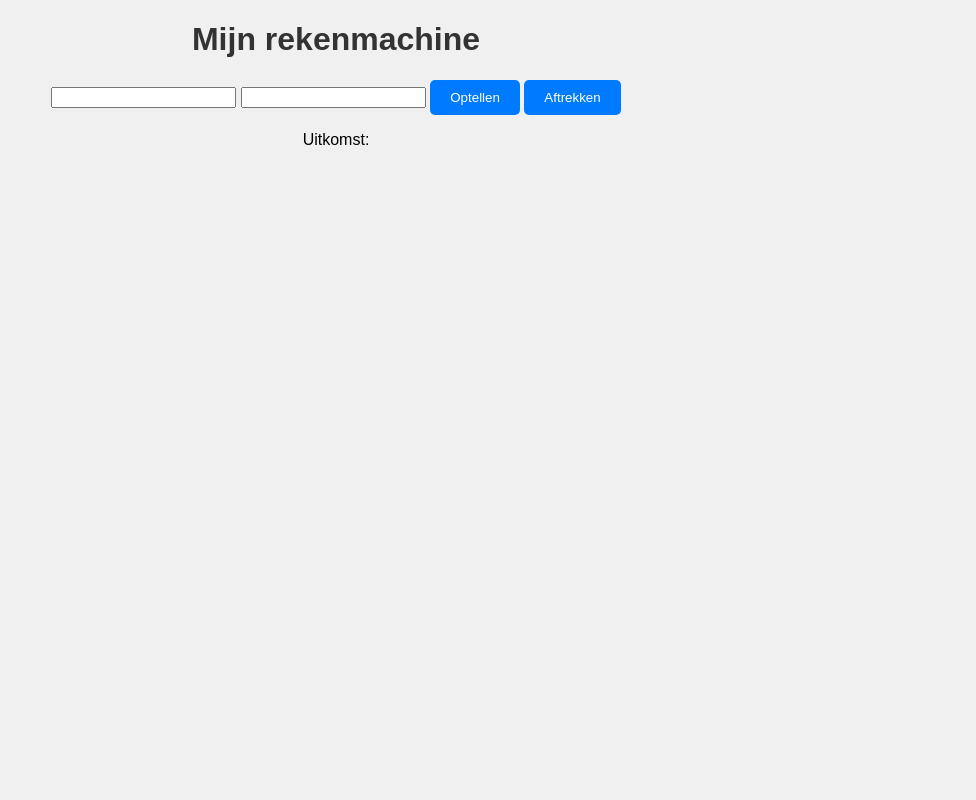
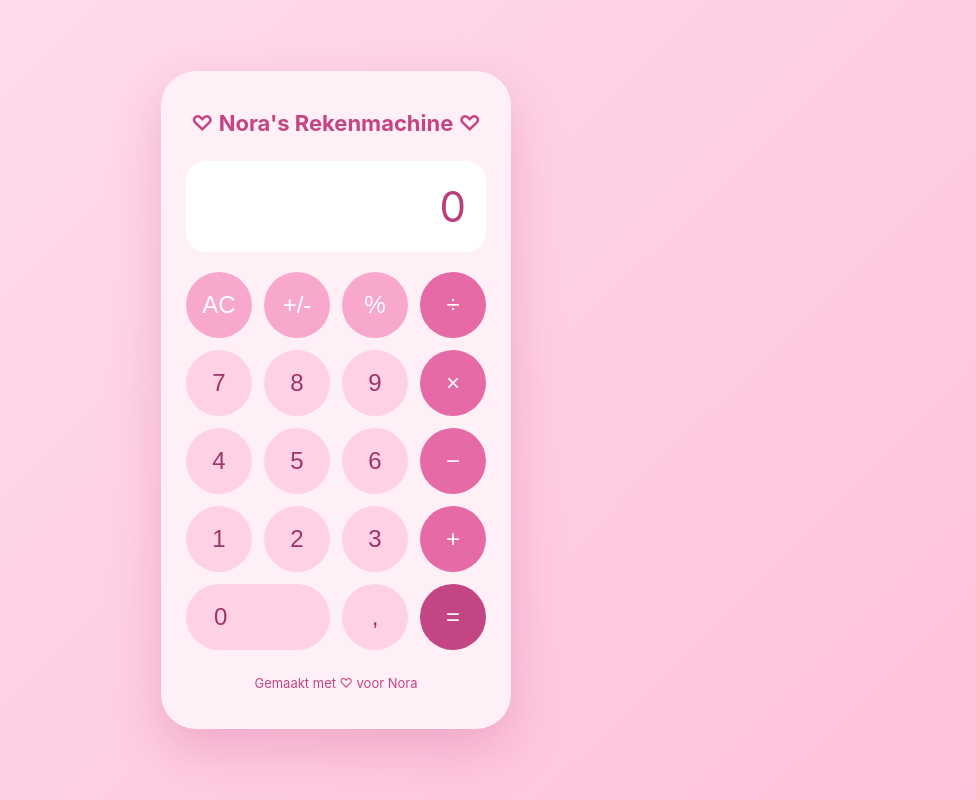
Before and after one commit to geeleendje/mijn-eerste-app, a plain HTML site: page index.html in a window 1280 px wide. Shown: the whole page, without its empty margins (304-1280 px from the left). Drawn offline with Linux system fonts and the light colour scheme.

Commit message:
Nora's Rekenmachine - nieuw ontwerp en functionaliteiten

```diff
--- a/index.html
+++ b/index.html
@@ -1,24 +1,47 @@
 <!DOCTYPE html>
 <html lang="nl">
-
 <head>
     <meta charset="UTF-8">
-    <title>Mijn eerste rekenmachine</title>
+    <meta name="viewport" content="width=device-width, initial-scale=1.0">
+    <title>Nora's Rekenmachine</title>
     <link rel="stylesheet" href="style.css">
 </head>
-
 <body>
 
-    <h1>Mijn rekenmachine</h1>
+    <div class="calculator">
+        <h1>♡ Nora's Rekenmachine ♡</h1>
 
-    <input type="number" id="getal1">
+        <div class="display" id="display">0</div>
 
-    <input type="number" id="getal2">
+        <div class="buttons">
+            <button class="special" onclick="clearDisplay()">AC</button>
+            <button class="special" onclick="toggleSign()">+/-</button>
+            <button class="special" onclick="percentage()">%</button>
+            <button class="operator" onclick="setOperator('/')">÷</button>
 
-<button onclick="optellen()">Optellen</button>
-<button onclick="aftrekken()">Aftrekken</button>
-<p>Uitkomst: <span id="uitkomst"></span></p>
-<script src="script.js"></script>
+            <button onclick="appendNumber('7')">7</button>
+            <button onclick="appendNumber('8')">8</button>
+            <button onclick="appendNumber('9')">9</button>
+            <button class="operator" onclick="setOperator('*')">×</button>
+
+            <button onclick="appendNumber('4')">4</button>
+            <button onclick="appendNumber('5')">5</button>
+            <button onclick="appendNumber('6')">6</button>
+            <button class="operator" onclick="setOperator('-')">−</button>
+
+            <button onclick="appendNumber('1')">1</button>
+            <button onclick="appendNumber('2')">2</button>
+            <button onclick="appendNumber('3')">3</button>
+            <button class="operator" onclick="setOperator('+')">+</button>
+
+            <button class="zero" onclick="appendNumber('0')">0</button>
+            <button onclick="appendNumber('.')">,</button>
+            <button class="equals" onclick="calculate()">=</button>
+        </div>
+
+        <p class="footer">Gemaakt met ♡ voor Nora</p>
+    </div>
+
+    <script src="script.js"></script>
 </body>
-
 </html>
--- a/script.js
+++ b/script.js
@@ -1,16 +1,104 @@
-function optellen() {
-    let getal1 = Number(document.getElementById("getal1").value);
-    let getal2 = Number(document.getElementById("getal2").value);
+let currentInput = "0";
+let previousInput = "";
+let operator = null;
+let shouldResetDisplay = false;
 
-    let uitkomst = getal1 + getal2;
+const display = document.getElementById("display");
 
-    document.getElementById("uitkomst").textContent = uitkomst;
+function updateDisplay() {
+    display.textContent = currentInput.replace(".", ",");
 }
-function aftrekken() {
-    let getal1 = Number(document.getElementById("getal1").value);
-    let getal2 = Number(document.getElementById("getal2").value);
 
-    let uitkomst = getal1 - getal2;
+function appendNumber(number) {
+    if (currentInput === "Fout" || shouldResetDisplay) {
+        currentInput = "0";
+        shouldResetDisplay = false;
+    }
 
-    document.getElementById("uitkomst").textContent = uitkomst;
+    if (number === "." && currentInput.includes(".")) {
+        return;
+    }
+
+    if (number === ".") {
+        currentInput += ".";
+    } else if (currentInput === "0") {
+        currentInput = number;
+    } else {
+        currentInput += number;
+    }
+
+    updateDisplay();
 }
+
+function clearDisplay() {
+    currentInput = "0";
+    previousInput = "";
+    operator = null;
+    shouldResetDisplay = false;
+    updateDisplay();
+}
+
+function toggleSign() {
+    if (currentInput === "Fout") return;
+
+    currentInput = String(-Number(currentInput));
+    updateDisplay();
+}
+
+function percentage() {
+    if (currentInput === "Fout") return;
+
+    currentInput = String(Number(currentInput) / 100);
+    updateDisplay();
+}
+
+function setOperator(op) {
+    if (currentInput === "Fout") return;
+
+    if (operator !== null && !shouldResetDisplay) {
+        calculate();
+        if (currentInput === "Fout") return;
+    }
+
+    previousInput = currentInput;
+    operator = op;
+    shouldResetDisplay = true;
+}
+
+function calculate() {
+    if (operator === null || previousInput === "") return;
+
+    const previous = Number(previousInput);
+    const current = Number(currentInput);
+
+    let result;
+
+    switch (operator) {
+        case "+":
+            result = previous + current;
+            break;
+        case "-":
+            result = previous - current;
+            break;
+        case "*":
+            result = previous * current;
+            break;
+        case "/":
+            result = current === 0 ? NaN : previous / current;
+            break;
+        default:
+            return;
+    }
+
+    currentInput = Number.isFinite(result)
+        ? String(Number(result.toPrecision(12)))
+        : "Fout";
+
+    previousInput = "";
+    operator = null;
+    shouldResetDisplay = true;
+
+    updateDisplay();
+}
+
+updateDisplay();
--- a/style.css
+++ b/style.css
@@ -1,18 +1,97 @@
+* {
+    box-sizing: border-box;
+}
+
 body {
-    background-color: #f0f0f0;
-    font-family: Arial, sans-serif;
-    text-align: center;
+    margin: 0;
+    min-height: 100vh;
+    display: flex;
+    justify-content: center;
+    align-items: center;
+    background: linear-gradient(135deg, #ffe0ef, #ffc1dc);
+    font-family: -apple-system, BlinkMacSystemFont, "Segoe UI", sans-serif;
+}
+
+.calculator {
+    width: 350px;
+    max-width: 95%;
+    background: #fff0f7;
+    padding: 25px;
+    border-radius: 35px;
+    box-shadow: 0 20px 50px rgba(190, 65, 120, 0.25);
 }
 
 h1 {
-    color: #333333;
+    text-align: center;
+    color: #c44583;
+    font-size: 22px;
+    margin-bottom: 25px;
+}
+
+.display {
+    background: #ffffff;
+    border-radius: 20px;
+    padding: 20px;
+    margin-bottom: 20px;
+    font-size: 42px;
+    text-align: right;
+    color: #b83f7b;
+    min-height: 90px;
+    overflow-wrap: anywhere;
+}
+
+.buttons {
+    display: grid;
+    grid-template-columns: repeat(4, 1fr);
+    gap: 12px;
 }
 
 button {
-    background-color: #007bff;
+    border: none;
+    border-radius: 50%;
+    aspect-ratio: 1;
+    font-size: 24px;
+    cursor: pointer;
+    background: #ffd1e5;
+    color: #9e346a;
+    transition: 0.15s;
+}
+
+button:hover {
+    background: #ffb4d4;
+    transform: scale(1.05);
+}
+
+button:active {
+    transform: scale(0.95);
+}
+
+.special {
+    background: #f7a8cc;
     color: white;
-    padding: 10px 20px;
-    border: none;
-    border-radius: 5px;
-    cursor: pointer;
 }
+
+.operator {
+    background: #e66aa5;
+    color: white;
+}
+
+.equals {
+    background: #c44583;
+    color: white;
+}
+
+.zero {
+    grid-column: span 2;
+    border-radius: 50px;
+    aspect-ratio: auto;
+    text-align: left;
+    padding-left: 28px;
+}
+
+.footer {
+    text-align: center;
+    color: #c44583;
+    font-size: 13px;
+    margin-top: 25px;
+}
```
